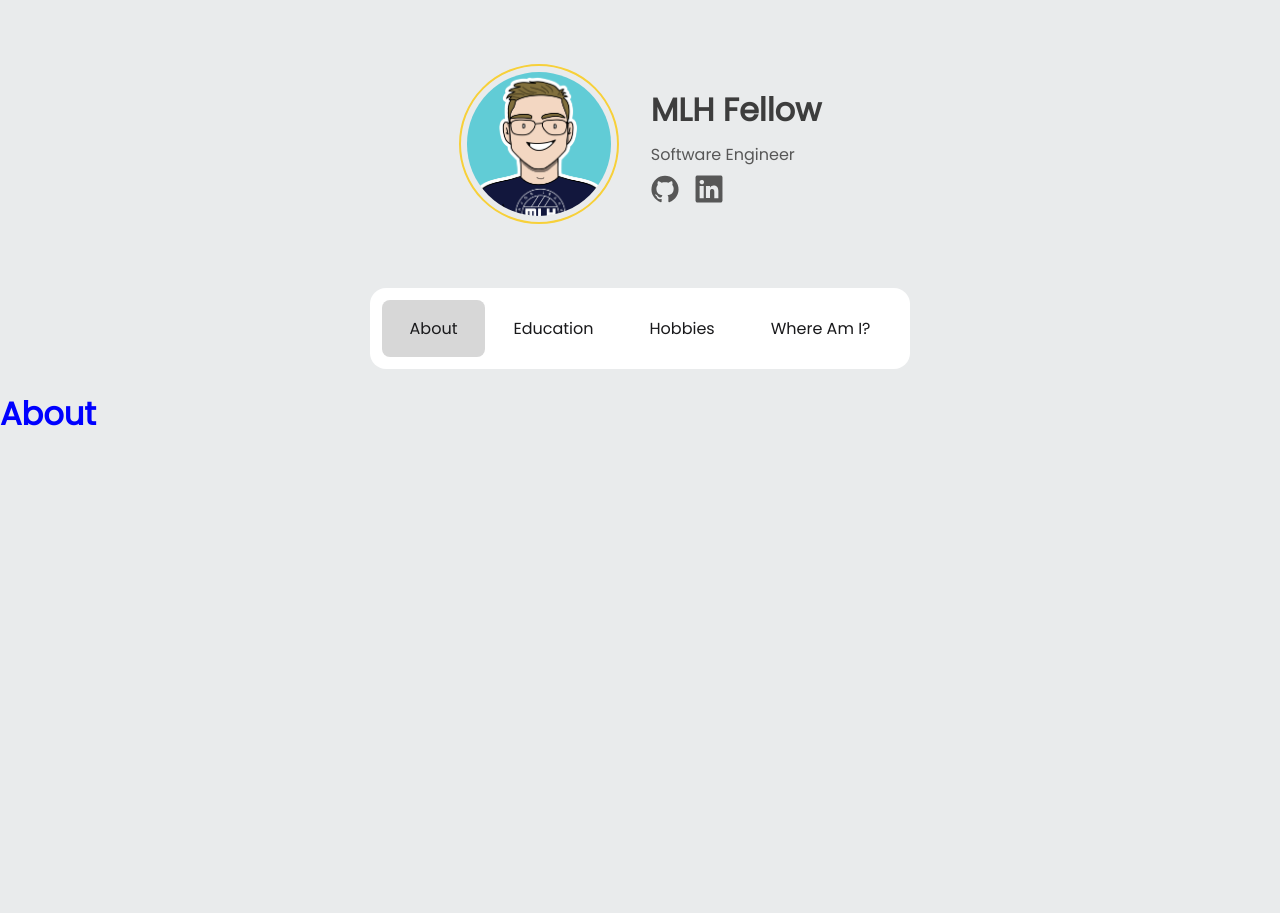
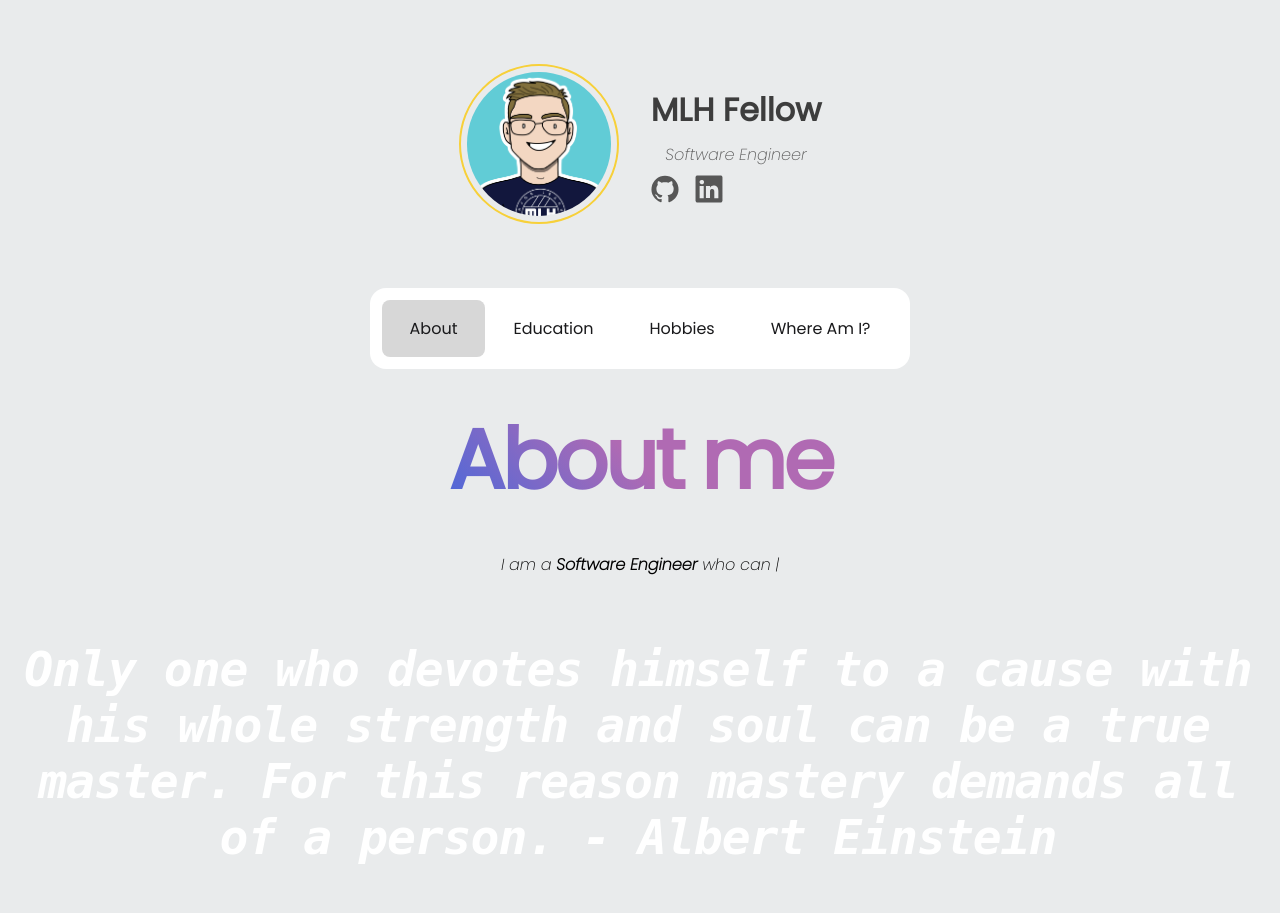
Before and after one commit to MLH-Fellowship/project-chad-wojak, a Flask app: page /about in a window 1280 px wide. Before the commit the page ends 426 px from the top, so only its background shows below. Run offline with Flask 2, Linux system fonts and the light colour scheme.

Commit message:
about me page done

```diff
--- a/app/__init__.py
+++ b/app/__init__.py
@@ -33,6 +33,8 @@ def index():
 @app.route('/about')
 def about():
     content = {
+        'quote': 'Only one who devotes himself to a cause with his whole strength and soul can be a true master. For this reason mastery demands all of a person.',
+        'author': 'Albert Einstein',
         'title': 'About - Portfolio',
         'active_tab': 'about',
         **base_content
@@ -65,3 +67,5 @@ def where_am_i():
         **base_content
     }
     return render_template('where-am-i.html', **content)
+if __name__ == '__main__':
+    app.run(debug=True)
--- a/app/static/styles/about.css
+++ b/app/static/styles/about.css
@@ -1,3 +1,119 @@
-h1 {
-  color: blue;
+
+ h3 {
+   --primary-color: #4568dc;
+    --secondary-color: #b06ab3;
+  font-weight: 800;
+    font-size: calc(4vw + 4vh);
+    letter-spacing: -0.2rem;
+    margin: 50px 0 30px;
+    background: linear-gradient(
+        45deg,
+        var(--primary-color) 32.5%,
+        var(--secondary-color) 50.5%
+    );
+    -webkit-background-clip: text;
+    -webkit-text-fill-color: transparent;
+    line-height: 1em;
+    padding-bottom: 20px;
 }
+p {
+  text-align: center;
+  font-style: italic;
+
+}
+div{
+  text-align: center;
+}
+
+h2{
+  text-align:center;
+  animation: glitch 1s linear infinite;
+
+}
+
+@keyframes fadeIn {
+  0% {
+    opacity:0;
+  }
+  100% {
+    opacity:1;
+  }
+}
+.something{
+  animation: fadeIn ease 2s linear infinite;
+}
+
+@import url('https://fonts.googleapis.com/css?family=Fira+Mono:400');
+
+.something{
+  display: flex;
+  width: 100vw;
+  height: 40vh;
+  align-items: center;
+  justify-content: center;
+  margin: 0;
+  color: #fff;
+  font-size: 48px;
+  font-family: 'Fira Mono', monospace;
+  letter-spacing: -1px;
+  font-style: italic;
+}
+
+.something{
+  animation: glitch 1s linear infinite;
+}
+
+@keyframes glitch{
+  2%,64%{
+    transform: translate(2px,0) skew(0deg);
+  }
+  4%,60%{
+    transform: translate(-2px,0) skew(0deg);
+  }
+  62%{
+    transform: translate(0,0) skew(5deg);
+  }
+}
+
+.something:before,
+.something:after{
+  content: attr(title);
+  position: absolute;
+  left: 0;
+}
+
+.something:before{
+  animation: glitchTop 1s linear infinite;
+  clip-path: polygon(0 0, 100% 0, 100% 33%, 0 33%);
+  -webkit-clip-path: polygon(0 0, 100% 0, 100% 33%, 0 33%);
+}
+
+@keyframes glitchTop{
+  2%,64%{
+    transform: translate(2px,-2px);
+  }
+  4%,60%{
+    transform: translate(-2px,2px);
+  }
+  62%{
+    transform: translate(13px,-1px) skew(-13deg);
+  }
+}
+
+.something:after{
+  animation: glitchBotom 1.5s linear infinite;
+  clip-path: polygon(0 67%, 100% 67%, 100% 100%, 0 100%);
+  -webkit-clip-path: polygon(0 67%, 100% 67%, 100% 100%, 0 100%);
+}
+
+@keyframes glitchBotom{
+  2%,64%{
+    transform: translate(-2px,0);
+  }
+  4%,60%{
+    transform: translate(-2px,0);
+  }
+  62%{
+    transform: translate(-22px,5px) skew(21deg);
+  }
+}
--- a/app/static/styles/main.css
+++ b/app/static/styles/main.css
@@ -46,3 +46,55 @@ body {
 .nav-bar > .nav-item.active {
   background-color: #d7d7d7;
 }
+
+.auto-type2 {
+  animation: fadeIn ease 20s;
+  -webkit-animation: fadeIn ease 10s;
+  -moz-animation: fadeIn ease 10s;
+  -o-animation: fadeIn ease 10s;
+  -ms-animation: fadeIn ease 10s;
+}
+@keyframes fadeIn {
+  0% {
+    opacity:0;
+  }
+  100% {
+    opacity:1;
+  }
+}
+
+@-moz-keyframes fadeIn {
+  0% {
+    opacity:0;
+  }
+  100% {
+    opacity:1;
+  }
+}
+
+@-webkit-keyframes fadeIn {
+  0% {
+    opacity:0;
+  }
+  100% {
+    opacity:1;
+  }
+}
+
+@-o-keyframes fadeIn {
+  0% {
+    opacity:0;
+  }
+  100% {
+    opacity:1;
+  }
+}
+
+@-ms-keyframes fadeIn {
+  0% {
+    opacity:0;
+  }
+  100% {
+    opacity:1;
+  }
+}
--- a/app/templates/about.html
+++ b/app/templates/about.html
@@ -1,10 +1,37 @@
+<!DOCTYPE html>
 {% extends 'base.html' %}
 <!-- Imports -->
 {% block imports %}
 <link lang="sass" rel="stylesheet" href="./static/styles/about.css" />
 {% endblock %}
 
+
+
 <!-- Add content here -->
 {% block content %}
-<h1>About</h1>
+
+    <html>
+    <head>
+    </head>
+
+    <body>
+        <div class="container">
+            <h3>About me </h3>
+            <p>I am a <strong>{{position}}</strong> <span class="auto-type"></span></p>
+        </div>
+
+        <script src="https://cdn.jsdelivr.net/npm/typed.js@2.0.12"></script>
+
+        <script>
+            var typed = new Typed(".auto-type", {
+                strings: [" who can make innovation into invention.",
+                 " who can succeed in the face of hardships.", " who can go above and beyond."],
+                typeSpeed: 30,
+                backSpeed: 30,
+                loop: true
+            })
+        </script>
+        <h2 class = "something">{{quote}} - {{author}}</h2>
+    </body>
+    </html>
 {% endblock %}
```
